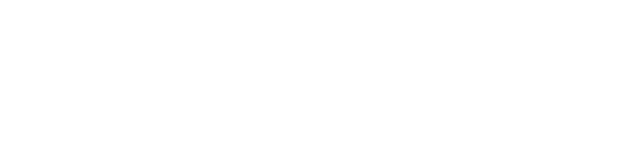
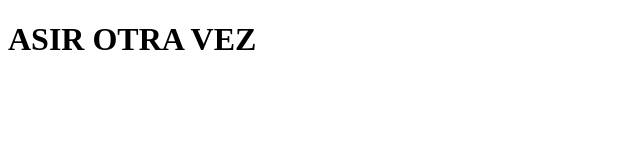
Before and after one commit to juan-salesianos/repositorio, a plain HTML site: page index.html in a window 1280 px wide. Shown: the whole page, without its empty margins (0-640 px from the left). Drawn offline with Linux system fonts and the light colour scheme.

Commit message:
añadir h1

```diff
--- a/index.html
+++ b/index.html
@@ -4,6 +4,7 @@
     <meta charset="UTF-8">
     <meta name="viewport" content="width=device-width, initial-scale=1.0">
     <title>ASIR 2</title>
+    <h1>ASIR OTRA VEZ</h1>
 </head>
 <body>
 
```
